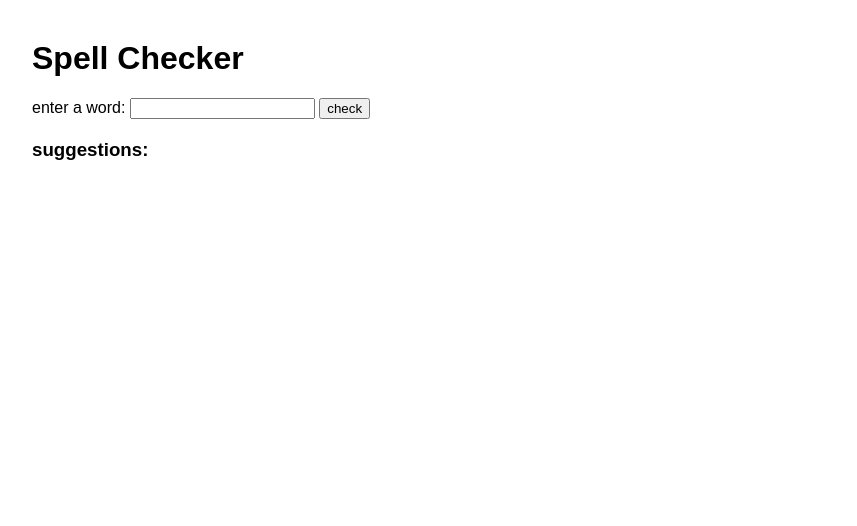
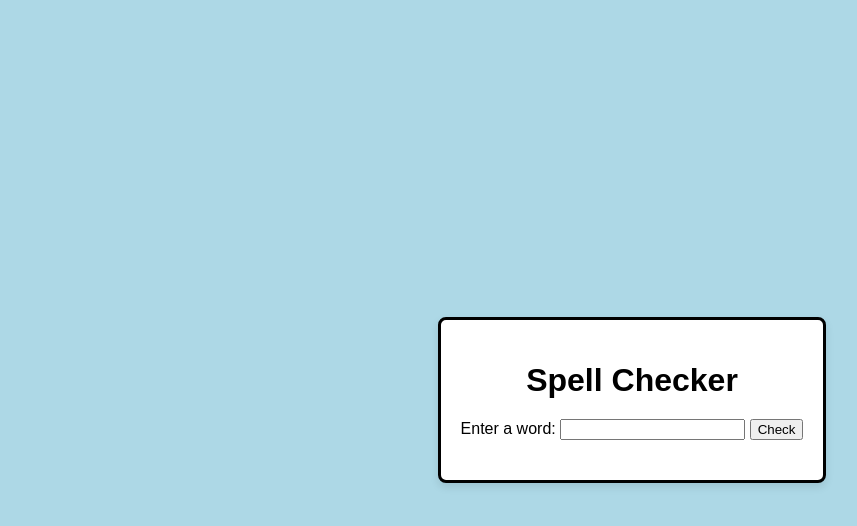
Before and after one commit to nuresabri/SpellChecker, a plain HTML site: page index.html in a window 1280 px wide. Shown: the whole page, without its empty margins (8-865 px from the left). Drawn offline with Linux system fonts and the light colour scheme.

Commit message:
Update index.html

```diff
--- a/index.html
+++ b/index.html
@@ -7,37 +7,50 @@
     <style>
         body {
             font-family: Arial, sans-serif;
-            margin: 40px;
+            margin: 0;
+            height: 100vh;
+            display: flex;
+            justify-content: center;
+            align-items: center;
+            background-color: #ADD8E6;
         }
+
+        .container {
+            text-align: center;
+            padding: 20px;
+            background-color: white;
+            border: 3px solid black;
+            border-radius: 8px;
+            box-shadow: 0 4px 8px rgba(0, 0, 0, 0.1);
+        }
+
+        h1 {
+            font-size: 2em;
+            margin-bottom: 20px;
+        }
+
+        form {
+            margin-bottom: 20px;
+        }
+
         #results {
             margin-top: 20px;
-        }
-        #suggestions {
-            margin-top: 20px;
-            list-style-type: none;
-            padding: 0;
-        }
-        #suggestions li {
-            margin-bottom: 5px;
         }
     </style>
 </head>
 <body>
+    <div class="container">
         <h1>Spell Checker</h1>
         <form>
-        <label for="wordInput">enter a word:</label>
+            <label for="wordInput">Enter a word:</label>
             <input type="text" id="wordInput" name="wordInput" required>
-        <button type="button" id="submit">check</button>
+            <button type="button" id="submit">Check</button>
         </form>
 
         <div id="results">
             <p id="result"></p>
             <p id="score"></p>
         </div>
-
-    <div>
-        <h3>suggestions:</h3>
-        <ul id="suggestions"></ul>
     </div>
 
     <script src="script.js"></script>
```
Lines whose indentation alone changed are shown as unchanged.
